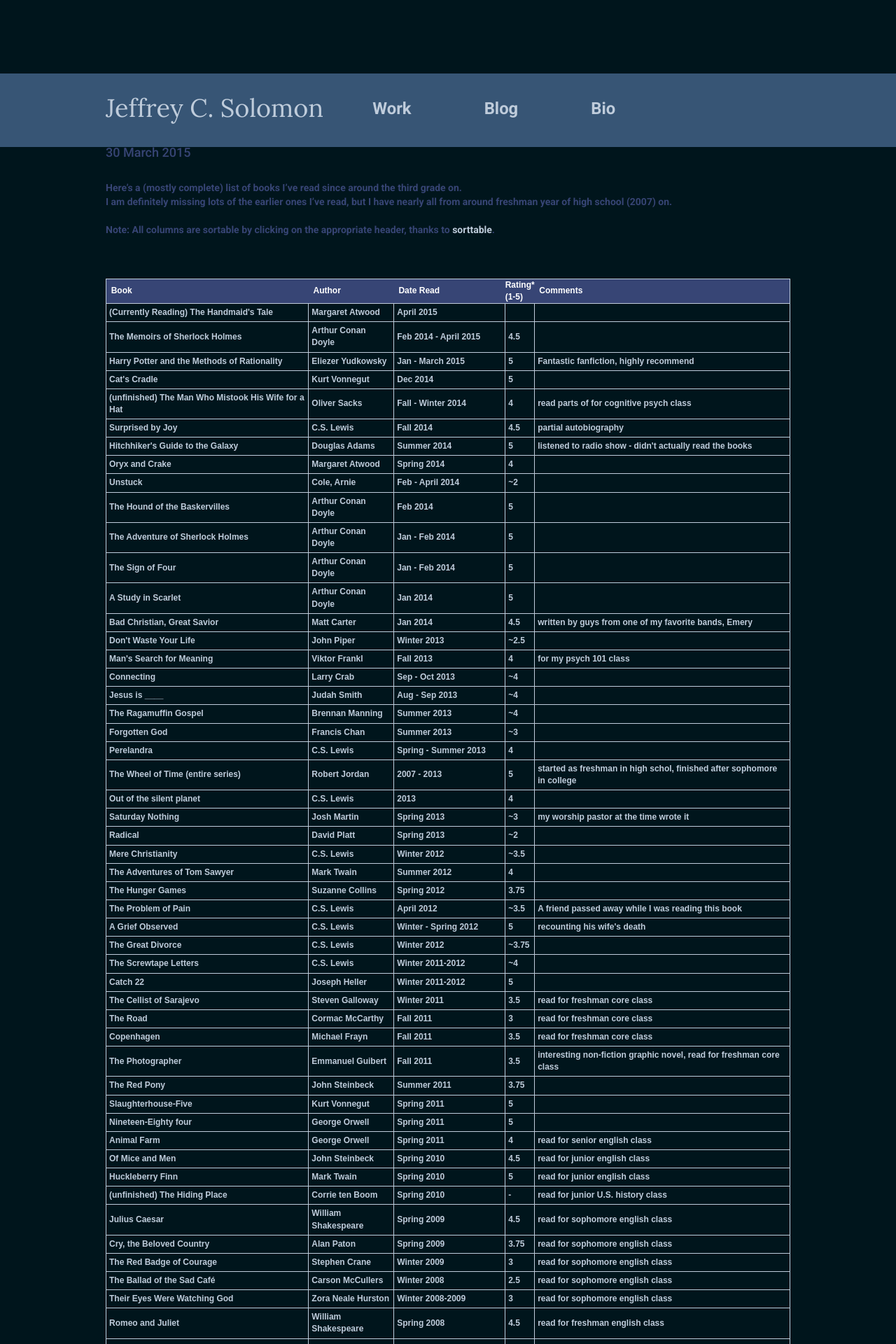
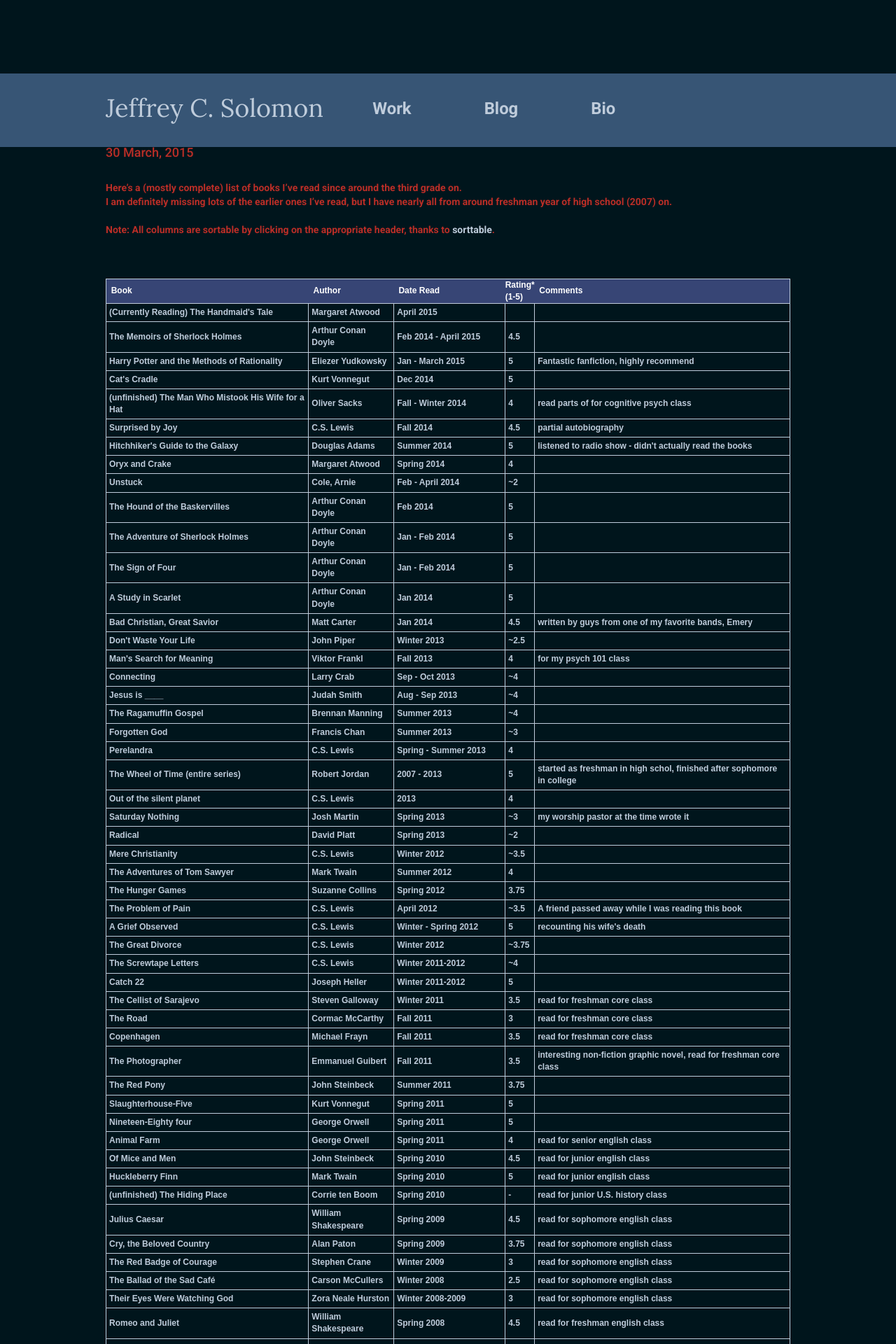
Before and after one commit to JeffSolo/jeffsolo.github.com, a Jekyll site: the page built from _posts/2015-03-30-books.md, in a window 1280 px wide. Shown: the top 1920 px of the page at 70% size. Built offline with Jekyll 4.4.1, drawn with Linux system fonts in a browser that asks for light colours; nearby versions of some CDN libraries; Markdown is read by kramdown in place of the engine named in the settings.

Commit message:
Fixed post colors

```diff
--- a/_layouts/post.html
+++ b/_layouts/post.html
@@ -5,7 +5,7 @@
 		<span class="grid">
 			<span>
 			<h2>{{page.title}}</h2>
-			<h4> {{ page.date | date_to_long_string }}</h4>
+			<h4> {{ page.date | date: '%-d %B, %Y' }}</h4>
 			</span>
 			<br>
 			{{ content }}
--- a/assets/css/style.css
+++ b/assets/css/style.css
@@ -135,10 +135,6 @@ a.name:hover{
 	color: #94AADB;
 }
 
-.blogpost {
-	color:#374575;
-}
-
 .mainpic {
 	margin-top: 1em;
 	max-width: 16.5em;
```
Also changed, not shown: 2 other files.
